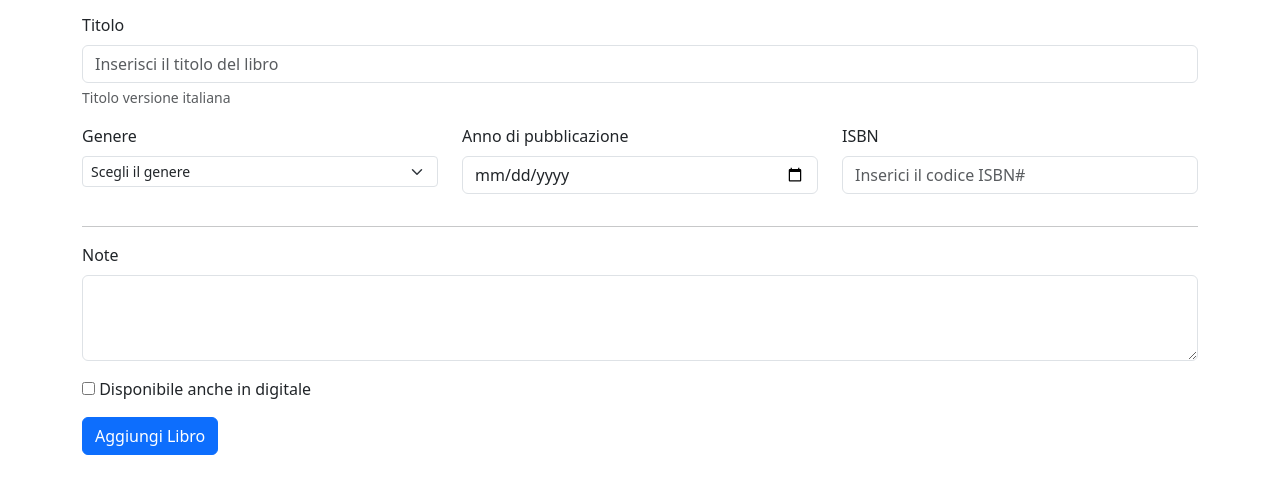
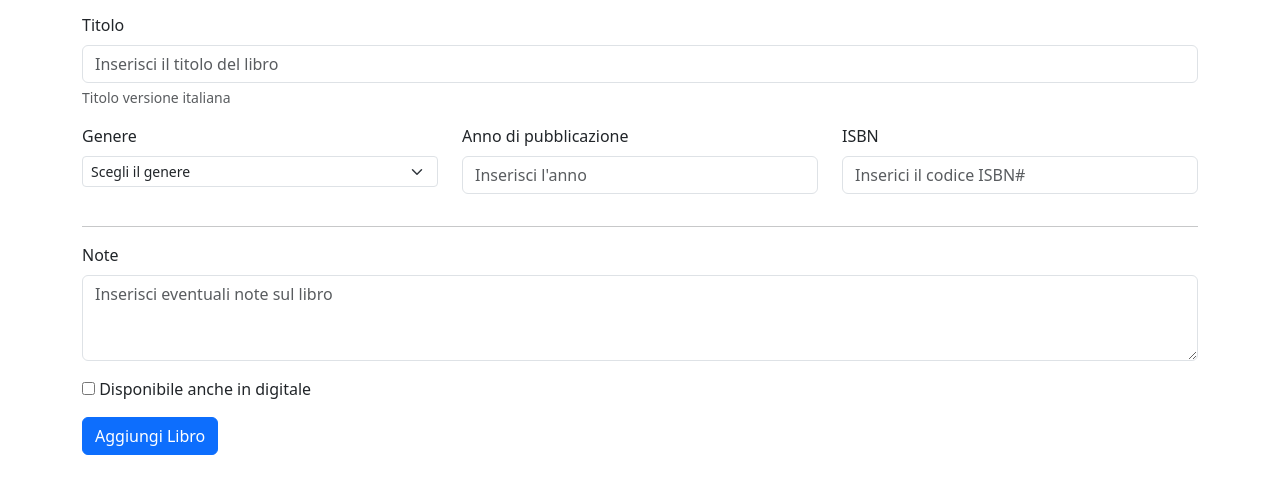
Before and after one commit to RosyPetrella/html-css-bootstrap-dashboard, a plain HTML site: page new-book.html in a window 1280 px wide. Shown: the part 230-724 px from the top of the page. Drawn offline with nearby package versions, Linux system fonts and the light colour scheme.

Commit message:
edit main

```diff
--- a/new-book.html
+++ b/new-book.html
@@ -132,7 +132,7 @@
             <div class="col-12 col-lg-4 mb-3">
               <label for="anno" class="form-label">Anno di pubblicazione</label>
               <input
-                type="date"
+                type="number"
                 class="form-control"
                 id="anno"
                 placeholder="Inserisci l'anno"
@@ -153,13 +153,12 @@
               <label for="note" class="form-label">Note</label>
               <textarea
                 class="form-control"
-                placeholder="Leave a comment here"
+                placeholder="Inserisci eventuali note sul libro"
                 id="note"
                 name="note"
                 rows="3"
                 cols="50"
-              >
-              </textarea>
+              ></textarea>
             </div>
           </div>
           <div class="mb-3">
```
